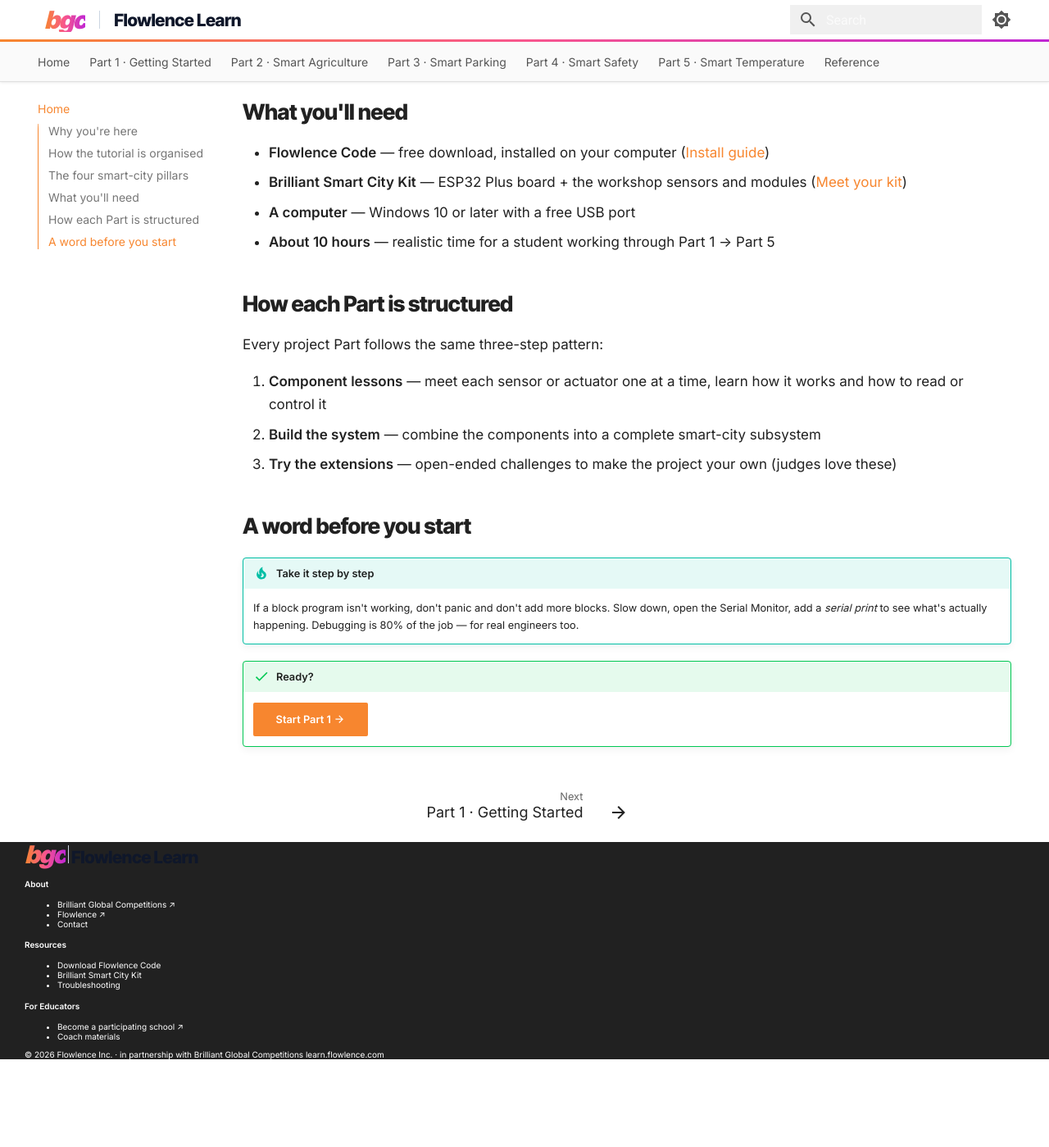
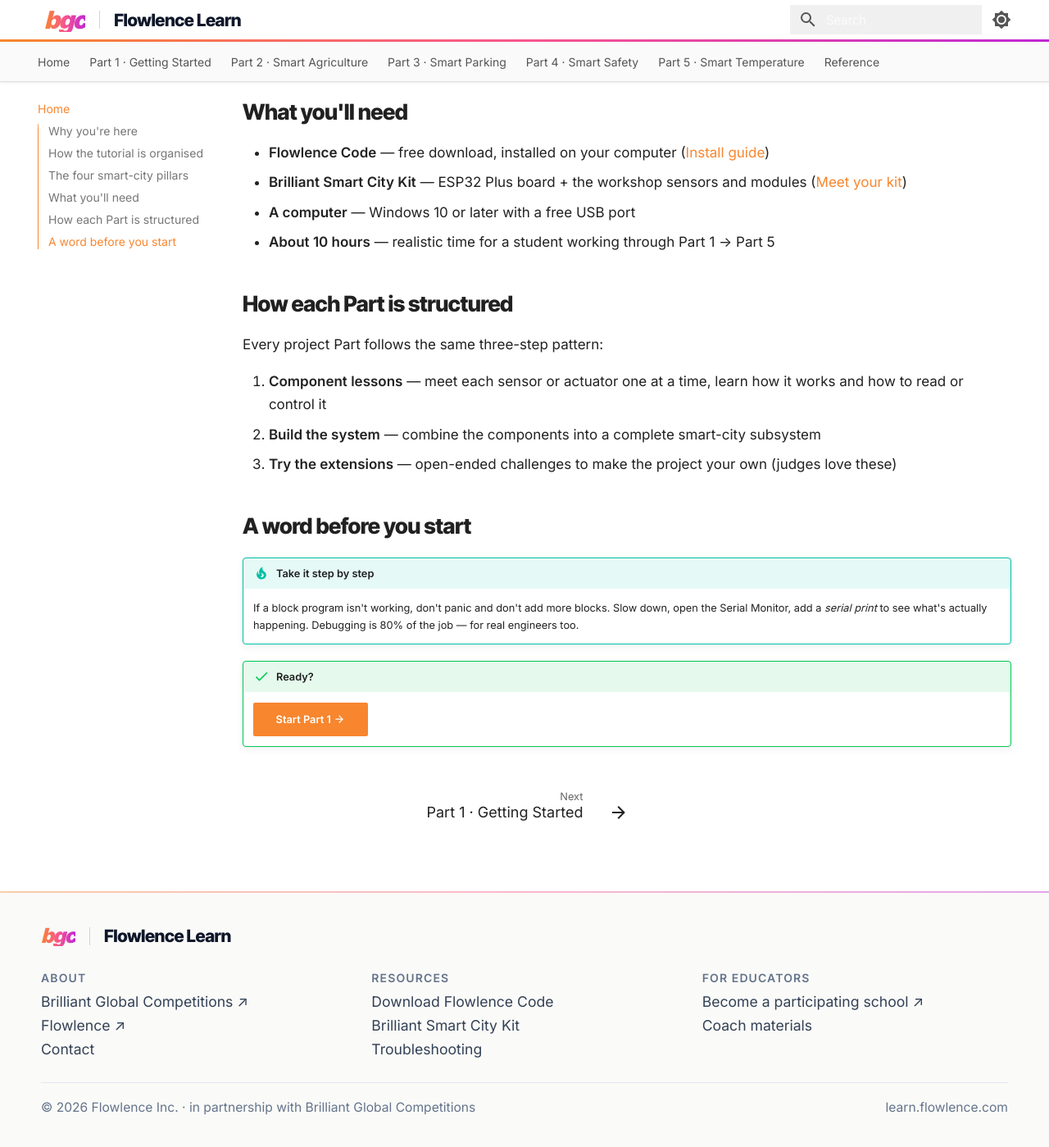
Before and after one commit to nabilibrahim101/flowlence-docs, an MkDocs documentation site: the page built from docs/index.md, in a window 1280 px wide and 1400 px high, scrolled down 2208 px. Shown: the whole window at 82% size. Built offline with MkDocs 1.6.1 and Material for MkDocs 9.7.7, drawn with Linux system fonts in a browser that asks for light colours; before the commit the page ends 3500 px from its top, so only the background shows below that.

Commit message:
feat(redesign): chrome — style footer with brand lockup + 3 columns

```diff
--- a/docs/stylesheets/chrome.css
+++ b/docs/stylesheets/chrome.css
@@ -69,3 +69,98 @@
   height: 3px;
   background: var(--ribbon-gradient);
 }
+
+/* ===================================================================
+   Footer (continues from chrome.css above)
+   =================================================================== */
+
+.flowlence-footer {
+  background: #FAFAF8;
+  color: var(--flowlence-slate);
+  padding: 0;
+  margin-top: 3rem;
+}
+[data-md-color-scheme="slate"] .flowlence-footer {
+  background: #1e293b;
+  color: #f1f5f9;
+}
+
+.flowlence-footer__ribbon {
+  height: 2px;
+  background: var(--ribbon-gradient);
+  opacity: 0.4;
+}
+
+.flowlence-footer__inner {
+  padding: 2rem 1rem;
+  display: flex;
+  flex-direction: column;
+  gap: 1.5rem;
+}
+
+.flowlence-footer__brand {
+  display: flex;
+  align-items: center;
+  gap: 0.85rem;
+  font-size: 0.95rem;
+}
+.flowlence-footer__brand .flowlence-lockup__bgc { font-size: 1.25rem; }
+
+.flowlence-footer__cols {
+  display: grid;
+  grid-template-columns: repeat(auto-fit, minmax(180px, 1fr));
+  gap: 1.5rem;
+}
+
+.flowlence-footer__col h4 {
+  font-family: var(--font-body);
+  font-size: 0.7rem;
+  font-weight: 700;
+  letter-spacing: 0.08em;
+  text-transform: uppercase;
+  color: #64748b;
+  margin: 0 0 0.5rem;
+}
+[data-md-color-scheme="slate"] .flowlence-footer__col h4 {
+  color: #94a3b8;
+}
+
+.flowlence-footer__col ul {
+  list-style: none;
+  padding: 0;
+  margin: 0;
+  display: flex;
+  flex-direction: column;
+  gap: 0.4rem;
+}
+
+.flowlence-footer__col a {
+  color: #334155;
+  text-decoration: none;
+  font-size: 0.88rem;
+  transition: color 0.15s ease;
+}
+.flowlence-footer__col a:hover {
+  color: var(--flowlence-orange);
+}
+[data-md-color-scheme="slate"] .flowlence-footer__col a {
+  color: #cbd5e1;
+}
+[data-md-color-scheme="slate"] .flowlence-footer__col a:hover {
+  color: var(--flowlence-orange-light);
+}
+
+.flowlence-footer__legal {
+  border-top: 1px solid #e2e8f0;
+  padding-top: 1rem;
+  display: flex;
+  justify-content: space-between;
+  flex-wrap: wrap;
+  gap: 0.5rem;
+  font-size: 0.78rem;
+  color: #64748b;
+}
+[data-md-color-scheme="slate"] .flowlence-footer__legal {
+  border-top-color: #334155;
+  color: #94a3b8;
+}
```
